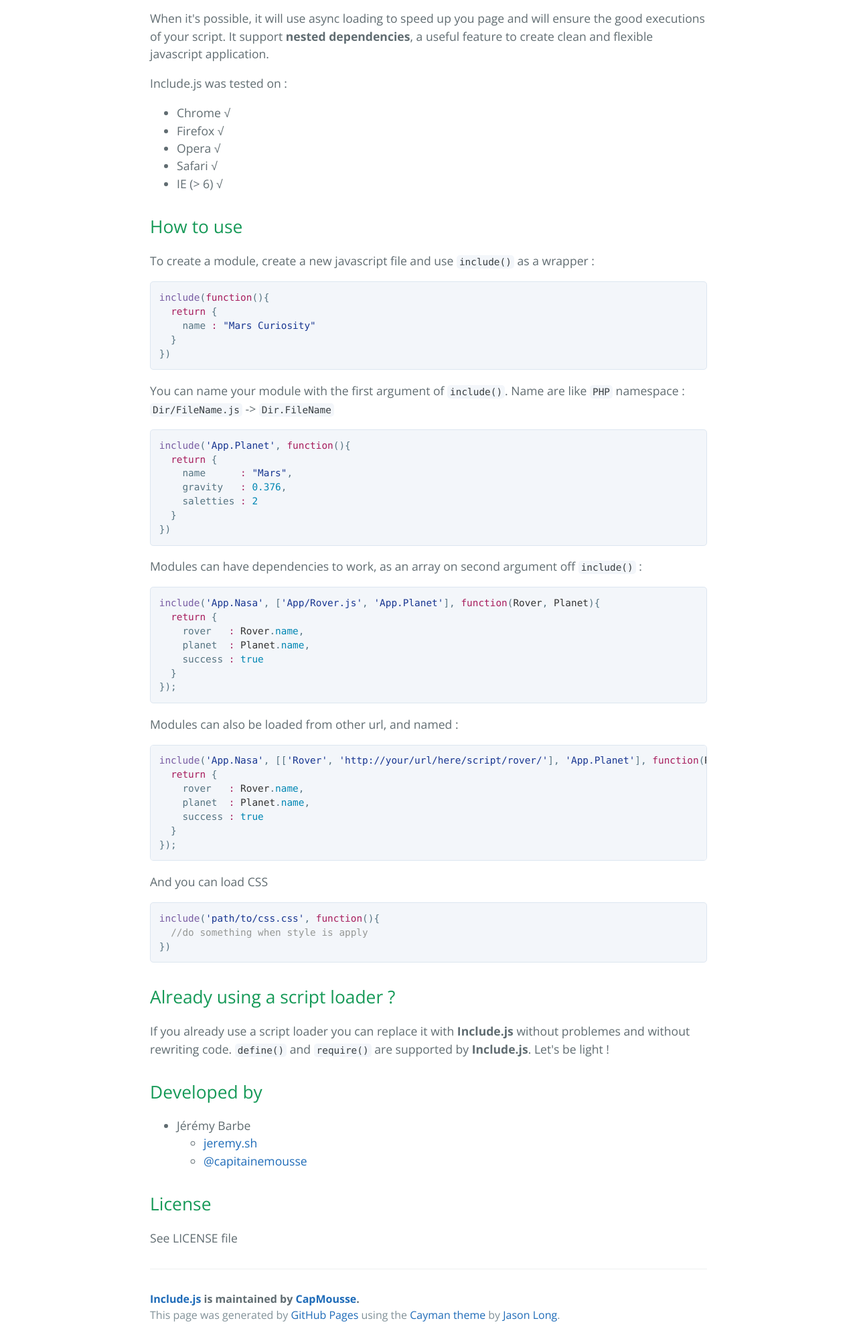
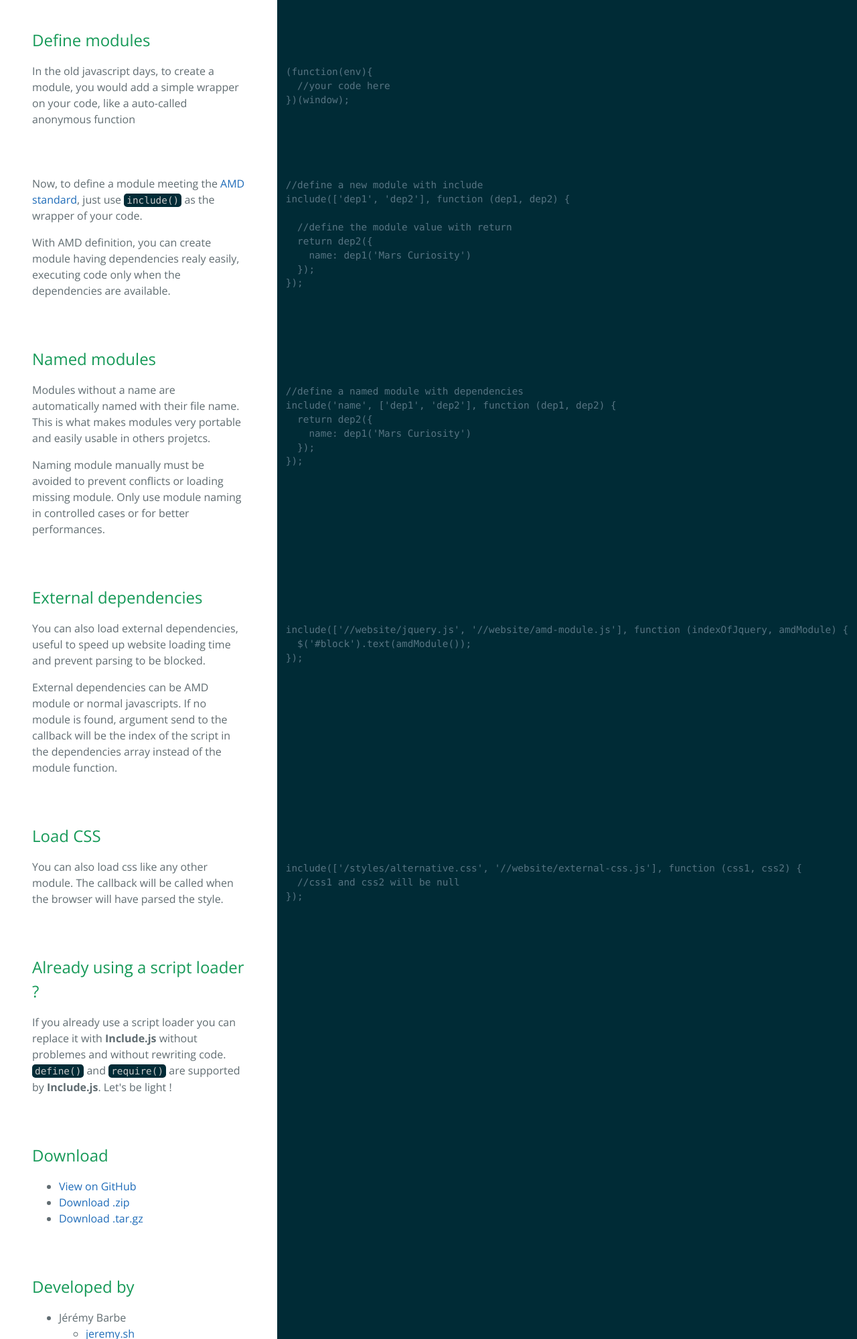
Before and after one commit to CapMousse/include.js, a plain HTML site: page index.html in a window 1280 px wide. Shown: the part 801-2800 px from the top of the page at 67% size. Drawn offline with nearby package versions, Linux system fonts and the light colour scheme.

Commit message:
Update website

```diff
--- a/index.html
+++ b/index.html
@@ -2,27 +2,28 @@
 <html lang="en-us">
   <head>
     <meta charset="UTF-8">
-    <title>Include.js by CapMousse</title>
+    <title>Include.js</title>
     <meta name="viewport" content="width=device-width, initial-scale=1">
     <link rel="stylesheet" type="text/css" href="stylesheets/normalize.css" media="screen">
-    <link href='https://fonts.googleapis.com/css?family=Open+Sans:400,700' rel='stylesheet' type='text/css'>
     <link rel="stylesheet" type="text/css" href="stylesheets/stylesheet.css" media="screen">
-    <link rel="stylesheet" type="text/css" href="stylesheets/github-light.css" media="screen">
   </head>
   <body>
-    <section class="page-header">
-      <h1 class="project-name">Include.js</h1>
-      <h2 class="project-tagline">A tiny (1.2kb) Javascript Module/css Loader</h2>
-      <a href="https://github.com/CapMousse/include.js" class="btn">View on GitHub</a>
-      <a href="https://github.com/CapMousse/include.js/zipball/master" class="btn">Download .zip</a>
-      <a href="https://github.com/CapMousse/include.js/tarball/master" class="btn">Download .tar.gz</a>
-    </section>
-
     <section class="main-content">
+      <table>
+        <thead>
+          <tr>
+            <th class="docs">
               <h1>
                 <a id="includejs-" class="anchor" href="#includejs-" aria-hidden="true"><span aria-hidden="true" class="octicon octicon-link"></span></a>Include.js <a href="https://travis-ci.org/CapMousse/include.js"><img src="https://travis-ci.org/CapMousse/include.js.svg?branch=master" alt="Build Status"></a>
               </h1>
+            </th>
+            <th class="code"></th>
+          </tr>
+        </thead>
 
+        <tbody>
+          <tr>
+            <td class="docs">
               <p><strong>Include.js</strong> is a tiny (1,2ko minified and gziped) Javascript loader. It can load normal javascript files or css but is more efficient with <strong>web modules</strong>.</p>
 
               <p>When it's possible, it will use async loading to speed up you page and will ensure the good executions of your script. It support <strong>nested dependencies</strong>, a useful feature to create clean and flexible javascript application.</p>
@@ -36,59 +37,118 @@
                 <li>Safari √</li>
                 <li>IE (&gt; 6) √</li>
               </ul>
+            </td>
+            <td class="code">
+              <pre><code class="javascript">include([
+  'https://google-analytics.com/ga.js',
+  'https://cdnjs.cloudflare.com/ajax/libs/highlight.js/9.6.0/highlight.min.js',
+  'https://cdnjs.cloudflare.com/ajax/libs/highlight.js/9.6.0/languages/javascript.min.js'
+], function () {
+  hljs.initHighlightingOnLoad();
 
-<h2>
-<a id="how-to-use" class="anchor" href="#how-to-use" aria-hidden="true"><span aria-hidden="true" class="octicon octicon-link"></span></a>How to use</h2>
+  try {
+    var pageTracker = _gat._getTracker("UA-24455497-2");
+    pageTracker._trackPageview();
+  } catch(err) {}
+});</code></pre>
+            </td>
+          </tr>
 
-<p>To create a module, create a new javascript file and use <code>include()</code> as a wrapper :</p>
+          <tr>
+            <td class="docs">
+              <h2>Define modules</h2>
+              <p>In the old javascript days, to create a module, you would add a simple wrapper on your code, like a auto-called anonymous function</p>
+            </td>
+            <td class="code hasTitle">
+              <pre><code class="javascript">(function(env){
+  //your code here
+})(window);</code></pre>
+            </td>
+          </tr>
+          <tr>
+            <td class="docs">
+              <p>Now, to define a module meeting the <a href="http://requirejs.org/docs/whyamd.html#definition">AMD standard</a>, just use <code>include()</code> as the wrapper of your code.</p>
+              <p>With AMD definition, you can create module having dependencies realy easily, executing code only when the dependencies are available.</p>
+            </td>
+            <td class="code">
+              <pre><code class="javascript">//define a new module with include
+include(['dep1', 'dep2'], function (dep1, dep2) {
 
-<div class="highlight highlight-source-js"><pre><span class="pl-en">include</span>(<span class="pl-k">function</span>(){
-  <span class="pl-k">return</span> {
-    name <span class="pl-k">:</span> <span class="pl-s"><span class="pl-pds">"</span>Mars Curiosity<span class="pl-pds">"</span></span>
-  }
-})</pre></div>
+  //define the module value with return
+  return dep2({
+    name: dep1('Mars Curiosity')
+  });
+});</code></pre>
+            </td>
+          </tr>
 
-<p>You can name your module with the first argument of <code>include()</code>.  Name are like <code>PHP</code> namespace : <code>Dir/FileName.js</code> -&gt; <code>Dir.FileName</code></p>
+          <tr>
+            <td class="docs">
+              <h2>Named modules</h2>
+              <p>Modules without a name are automatically named with their file name. This is what makes modules very portable and easily usable in others projetcs.</p>
+              <p>Naming module manually must be avoided to prevent conflicts or loading missing module. Only use module naming in controlled cases or for better performances.</p>
+            </td>
+            <td class="code hasTitle">
+              <pre><code class="javascript">//define a named module with dependencies
+include('name', ['dep1', 'dep2'], function (dep1, dep2) {
+  return dep2({
+    name: dep1('Mars Curiosity')
+  });
+});</code></pre>
+            </td>
+          </tr>
 
-<div class="highlight highlight-source-js"><pre><span class="pl-en">include</span>(<span class="pl-s"><span class="pl-pds">'</span>App.Planet<span class="pl-pds">'</span></span>, <span class="pl-k">function</span>(){
-  <span class="pl-k">return</span> {
-    name      <span class="pl-k">:</span> <span class="pl-s"><span class="pl-pds">"</span>Mars<span class="pl-pds">"</span></span>,
-    gravity   <span class="pl-k">:</span> <span class="pl-c1">0.376</span>,
-    saletties <span class="pl-k">:</span> <span class="pl-c1">2</span>
-  }
-})</pre></div>
+          <tr>
+            <td class="docs">
+              <h2>External dependencies</h2>
+              <p>You can also load external dependencies, useful to speed up website loading time and prevent parsing to be blocked.</p>
+              <p>External dependencies can be AMD module or normal javascripts. If no module is found, argument send to the callback will be the index of the script in the dependencies array instead of the module function.</p>
+            </td>
+            <td class="code hasTitle">
+              <pre><code class="javascript">include(['//website/jquery.js', '//website/amd-module.js'], function (indexOfJquery, amdModule) {
+  $('#block').text(amdModule());
+});</code></pre>
+            </td>
+          </tr>
 
-<p>Modules can have dependencies to work, as an array on second argument off <code>include()</code> :</p>
+          <tr>
+            <td class="docs">
+              <h2>Load CSS</h2>
+              <p>You can also load css like any other module. The callback will be called when the browser will have parsed the style.</p>
+            </td>
+            <td class="code hasTitle">
+              <pre><code class="javascript">include(['/styles/alternative.css', '//website/external-css.js'], function (css1, css2) {
+  //css1 and css2 will be null
+});</code></pre>
+            </td>
+          </tr>
 
-<div class="highlight highlight-source-js"><pre><span class="pl-en">include</span>(<span class="pl-s"><span class="pl-pds">'</span>App.Nasa<span class="pl-pds">'</span></span>, [<span class="pl-s"><span class="pl-pds">'</span>App/Rover.js<span class="pl-pds">'</span></span>, <span class="pl-s"><span class="pl-pds">'</span>App.Planet<span class="pl-pds">'</span></span>], <span class="pl-k">function</span>(<span class="pl-smi">Rover</span>, <span class="pl-smi">Planet</span>){
-  <span class="pl-k">return</span> {
-    rover   <span class="pl-k">:</span> <span class="pl-smi">Rover</span>.<span class="pl-c1">name</span>,
-    planet  <span class="pl-k">:</span> <span class="pl-smi">Planet</span>.<span class="pl-c1">name</span>,
-    success <span class="pl-k">:</span> <span class="pl-c1">true</span>
-  }
-});</pre></div>
-
-<p>Modules can also be loaded from other url, and named :</p>
-
-<div class="highlight highlight-source-js"><pre><span class="pl-en">include</span>(<span class="pl-s"><span class="pl-pds">'</span>App.Nasa<span class="pl-pds">'</span></span>, [[<span class="pl-s"><span class="pl-pds">'</span>Rover<span class="pl-pds">'</span></span>, <span class="pl-s"><span class="pl-pds">'</span>http://your/url/here/script/rover/<span class="pl-pds">'</span></span>], <span class="pl-s"><span class="pl-pds">'</span>App.Planet<span class="pl-pds">'</span></span>], <span class="pl-k">function</span>(<span class="pl-smi">Rover</span>, <span class="pl-smi">Planet</span>){
-  <span class="pl-k">return</span> {
-    rover   <span class="pl-k">:</span> <span class="pl-smi">Rover</span>.<span class="pl-c1">name</span>,
-    planet  <span class="pl-k">:</span> <span class="pl-smi">Planet</span>.<span class="pl-c1">name</span>,
-    success <span class="pl-k">:</span> <span class="pl-c1">true</span>
-  }
-});</pre></div>
-
-<p>And you can load CSS </p>
-
-<div class="highlight highlight-source-js"><pre><span class="pl-en">include</span>(<span class="pl-s"><span class="pl-pds">'</span>path/to/css.css<span class="pl-pds">'</span></span>, <span class="pl-k">function</span>(){
-  <span class="pl-c">//do something when style is apply</span>
-})</pre></div>
-
+          <tr>
+            <td class="docs">
               <h2>
               <a id="already-using-a-script-loader-" class="anchor" href="#already-using-a-script-loader-" aria-hidden="true"><span aria-hidden="true" class="octicon octicon-link"></span></a>Already using a script loader ?</h2>
 
               <p>If you already use a script loader you can replace it with <strong>Include.js</strong> without problemes and without rewriting code. <code>define()</code> and <code>require()</code> are supported by <strong>Include.js</strong>. Let's be light !</p>
+            </td>
+            <td class="code"></td>
+          </tr>
 
+          <tr>
+            <td class="docs">
+              <h2>
+              <a id="download" class="anchor" href="#download" aria-hidden="true"><span aria-hidden="true" class="octicon octicon-link"></span></a>Download</h2>
+
+              <ul>
+                <li><a href="https://github.com/CapMousse/include.js"">View on GitHub</a></li>
+                <li><a href="https://github.com/CapMousse/include.js/zipball/master"">Download .zip</a></li>
+                <li><a href="https://github.com/CapMousse/include.js/tarball/master"">Download .tar.gz</a></li>
+              </ul>
+            </td>
+            <td class="code"></td>
+          </tr>
+
+          <tr>
+            <td class="docs">
               <h2>
               <a id="developed-by" class="anchor" href="#developed-by" aria-hidden="true"><span aria-hidden="true" class="octicon octicon-link"></span></a>Developed by</h2>
 
@@ -101,29 +161,39 @@
               </ul>
               </li>
               </ul>
+            </td>
+            <td class="code"></td>
+          </tr>
 
-<h2>
-<a id="license" class="anchor" href="#license" aria-hidden="true"><span aria-hidden="true" class="octicon octicon-link"></span></a>License</h2>
+          <tr>
+            <td class="docs">
+              <h2><a id="license" class="anchor" href="#license" aria-hidden="true"><span aria-hidden="true" class="octicon octicon-link"></span></a>License</h2>
 
-<p>See LICENSE file</p>
-
-      <footer class="site-footer">
-        <span class="site-footer-owner"><a href="https://github.com/CapMousse/include.js">Include.js</a> is maintained by <a href="https://github.com/CapMousse">CapMousse</a>.</span>
-
-        <span class="site-footer-credits">This page was generated by <a href="https://pages.github.com">GitHub Pages</a> using the <a href="https://github.com/jasonlong/cayman-theme">Cayman theme</a> by <a href="https://twitter.com/jasonlong">Jason Long</a>.</span>
-      </footer>
-
+              Include.js is under the MIT License.
+            </td>
+            <td class="code"></td>
+          </tr>
+        </tbody>
+      </table>
     </section>
 
-            <script type="text/javascript">
-            var gaJsHost = (("https:" == document.location.protocol) ? "https://ssl." : "http://www.");
-            document.write(unescape("%3Cscript src='" + gaJsHost + "google-analytics.com/ga.js' type='text/javascript'%3E%3C/script%3E"));
-          </script>
-          <script type="text/javascript">
+    <a href="https://github.com/CapMousse/include.js" class="github-corner" aria-label="View source on Github"><svg width="80" height="80" viewBox="0 0 250 250" style="fill:#70B7FD; color:#fff; position: absolute; top: 0; border: 0; right: 0;" aria-hidden="true"><path d="M0,0 L115,115 L130,115 L142,142 L250,250 L250,0 Z"></path><path d="M128.3,109.0 C113.8,99.7 119.0,89.6 119.0,89.6 C122.0,82.7 120.5,78.6 120.5,78.6 C119.2,72.0 123.4,76.3 123.4,76.3 C127.3,80.9 125.5,87.3 125.5,87.3 C122.9,97.6 130.6,101.9 134.4,103.2" fill="currentColor" style="transform-origin: 130px 106px;" class="octo-arm"></path><path d="M115.0,115.0 C114.9,115.1 118.7,116.5 119.8,115.4 L133.7,101.6 C136.9,99.2 139.9,98.4 142.2,98.6 C133.8,88.0 127.5,74.4 143.8,58.0 C148.5,53.4 154.0,51.2 159.7,51.0 C160.3,49.4 163.2,43.6 171.4,40.1 C171.4,40.1 176.1,42.5 178.8,56.2 C183.1,58.6 187.2,61.8 190.9,65.4 C194.5,69.0 197.7,73.2 200.1,77.6 C213.8,80.2 216.3,84.9 216.3,84.9 C212.7,93.1 206.9,96.0 205.4,96.6 C205.1,102.4 203.0,107.8 198.3,112.5 C181.9,128.9 168.3,122.5 157.7,114.1 C157.9,116.9 156.7,120.9 152.7,124.9 L141.0,136.5 C139.8,137.7 141.6,141.9 141.8,141.8 Z" fill="currentColor" class="octo-body"></path></svg></a>
+
+    <script src="javascripts/include-min.js"></script>
+    <script>
+      include([
+        'https://google-analytics.com/ga.js',
+        'https://cdnjs.cloudflare.com/ajax/libs/highlight.js/9.6.0/highlight.min.js',
+        'https://cdnjs.cloudflare.com/ajax/libs/highlight.js/9.6.0/languages/javascript.min.js',
+        'https://fonts.googleapis.com/css?family=Open+Sans:400,700',
+        'https://cdnjs.cloudflare.com/ajax/libs/highlight.js/9.6.0/styles/solarized-dark.min.css'
+      ], function () {
         try {
+          hljs.initHighlightingOnLoad();
           var pageTracker = _gat._getTracker("UA-24455497-2");
           pageTracker._trackPageview();
-            } catch(err) {}
+        } catch (e) {}
+      });
     </script>
 
   </body>
--- a/stylesheets/stylesheet.css
+++ b/stylesheets/stylesheet.css
@@ -34,75 +34,11 @@ a {
   background-color: rgba(255, 255, 255, 0.2);
   border-color: rgba(255, 255, 255, 0.3); }
 
-@media screen and (min-width: 64em) {
-  .btn {
-    padding: 0.75rem 1rem; } }
-
-@media screen and (min-width: 42em) and (max-width: 64em) {
-  .btn {
-    padding: 0.6rem 0.9rem;
-    font-size: 0.9rem; } }
-
-@media screen and (max-width: 42em) {
-  .btn {
-    display: block;
-    width: 100%;
-    padding: 0.75rem;
-    font-size: 0.9rem; }
-    .btn + .btn {
-      margin-top: 1rem;
-      margin-left: 0; } }
-
 .page-header {
   color: #fff;
   text-align: center;
   background-color: #159957;
   background-image: linear-gradient(120deg, #155799, #159957); }
-
-@media screen and (min-width: 64em) {
-  .page-header {
-    padding: 5rem 6rem; } }
-
-@media screen and (min-width: 42em) and (max-width: 64em) {
-  .page-header {
-    padding: 3rem 4rem; } }
-
-@media screen and (max-width: 42em) {
-  .page-header {
-    padding: 2rem 1rem; } }
-
-.project-name {
-  margin-top: 0;
-  margin-bottom: 0.1rem; }
-
-@media screen and (min-width: 64em) {
-  .project-name {
-    font-size: 3.25rem; } }
-
-@media screen and (min-width: 42em) and (max-width: 64em) {
-  .project-name {
-    font-size: 2.25rem; } }
-
-@media screen and (max-width: 42em) {
-  .project-name {
-    font-size: 1.75rem; } }
-
-.project-tagline {
-  margin-bottom: 2rem;
-  font-weight: normal;
-  opacity: 0.7; }
-
-@media screen and (min-width: 64em) {
-  .project-tagline {
-    font-size: 1.25rem; } }
-
-@media screen and (min-width: 42em) and (max-width: 64em) {
-  .project-tagline {
-    font-size: 1.15rem; } }
-
-@media screen and (max-width: 42em) {
-  .project-tagline {
-    font-size: 1rem; } }
 
 .main-content :first-child {
   margin-top: 0; }
@@ -119,18 +55,14 @@ a {
   padding: 2px 4px;
   font-family: Consolas, "Liberation Mono", Menlo, Courier, monospace;
   font-size: 0.9rem;
-  color: #383e41;
-  background-color: #f3f6fa;
-  border-radius: 0.3rem; }
+  border-radius: 0.3rem;
+  background: #002b36; color: rgb(200, 200, 200); }
 .main-content pre {
   padding: 0.8rem;
   margin-top: 0;
-  margin-bottom: 1rem;
   font: 1rem Consolas, "Liberation Mono", Menlo, Courier, monospace;
-  color: #567482;
   word-wrap: normal;
-  background-color: #f3f6fa;
-  border: solid 1px #dce6f0;
+  background: #002b36;
   border-radius: 0.3rem; }
   .main-content pre > code {
     padding: 0;
@@ -139,7 +71,6 @@ a {
     color: #567482;
     word-break: normal;
     white-space: pre;
-    background: transparent;
     border: 0; }
 .main-content .highlight {
   margin-bottom: 1rem; }
@@ -160,7 +91,6 @@ a {
   overflow: initial;
   line-height: inherit;
   word-wrap: normal;
-  background-color: transparent;
   border: 0; }
   .main-content pre code:before, .main-content pre code:after, .main-content pre tt:before, .main-content pre tt:after {
     content: normal; }
@@ -203,43 +133,37 @@ a {
   background-color: #eff0f1;
   border: 0; }
 
-@media screen and (min-width: 64em) {
-  .main-content {
-    max-width: 64rem;
-    padding: 2rem 6rem;
-    margin: 0 auto;
-    font-size: 1.1rem; } }
+.main-content table,
+.main-content table thead th,
+.main-content table tbody td {
+  border: 0;
+  vertical-align: top
+}
 
-@media screen and (min-width: 42em) and (max-width: 64em) {
-  .main-content {
-    padding: 2rem 4rem;
-    font-size: 1.1rem; } }
+.main-content table thead tr th:first-child,
+.main-content table tbody tr td:first-child {
+  padding-left: 3em;
+  padding-right: 3em;
+  width: 40%;
+}
 
-@media screen and (max-width: 42em) {
-  .main-content {
-    padding: 2rem 1rem;
-    font-size: 1rem; } }
+.main-content table tbody tr td {
+  padding-bottom: 3em;
+}
 
-.site-footer {
-  padding-top: 2rem;
-  margin-top: 2rem;
-  border-top: solid 1px #eff0f1; }
+.main-content table th.code, .main-content table td.code {
+  padding: 0;
+  background: #002b36;
+}
 
-.site-footer-owner {
-  display: block;
-  font-weight: bold; }
+.main-content table td.code.hasTitle {
+  padding-top: 3.2em;
+}
 
-.site-footer-credits {
-  color: #819198; }
-
-@media screen and (min-width: 64em) {
-  .site-footer {
-    font-size: 1rem; } }
-
-@media screen and (min-width: 42em) and (max-width: 64em) {
-  .site-footer {
-    font-size: 1rem; } }
-
-@media screen and (max-width: 42em) {
-  .site-footer {
-    font-size: 0.9rem; } }
+.github-corner {
+  position: fixed;
+  z-index: 1;
+  top: 0;
+  right: 0;
+}
+.github-corner:hover .octo-arm{animation:octocat-wave 560ms ease-in-out}@keyframes octocat-wave{0%,100%{transform:rotate(0)}20%,60%{transform:rotate(-25deg)}40%,80%{transform:rotate(10deg)}}@media (max-width:500px){.github-corner:hover .octo-arm{animation:none}.github-corner .octo-arm{animation:octocat-wave 560ms ease-in-out}}
```
Also changed, not shown: javascripts/include-min.js (added, +1 -0 lines). Lines whose indentation alone changed are shown as unchanged.
